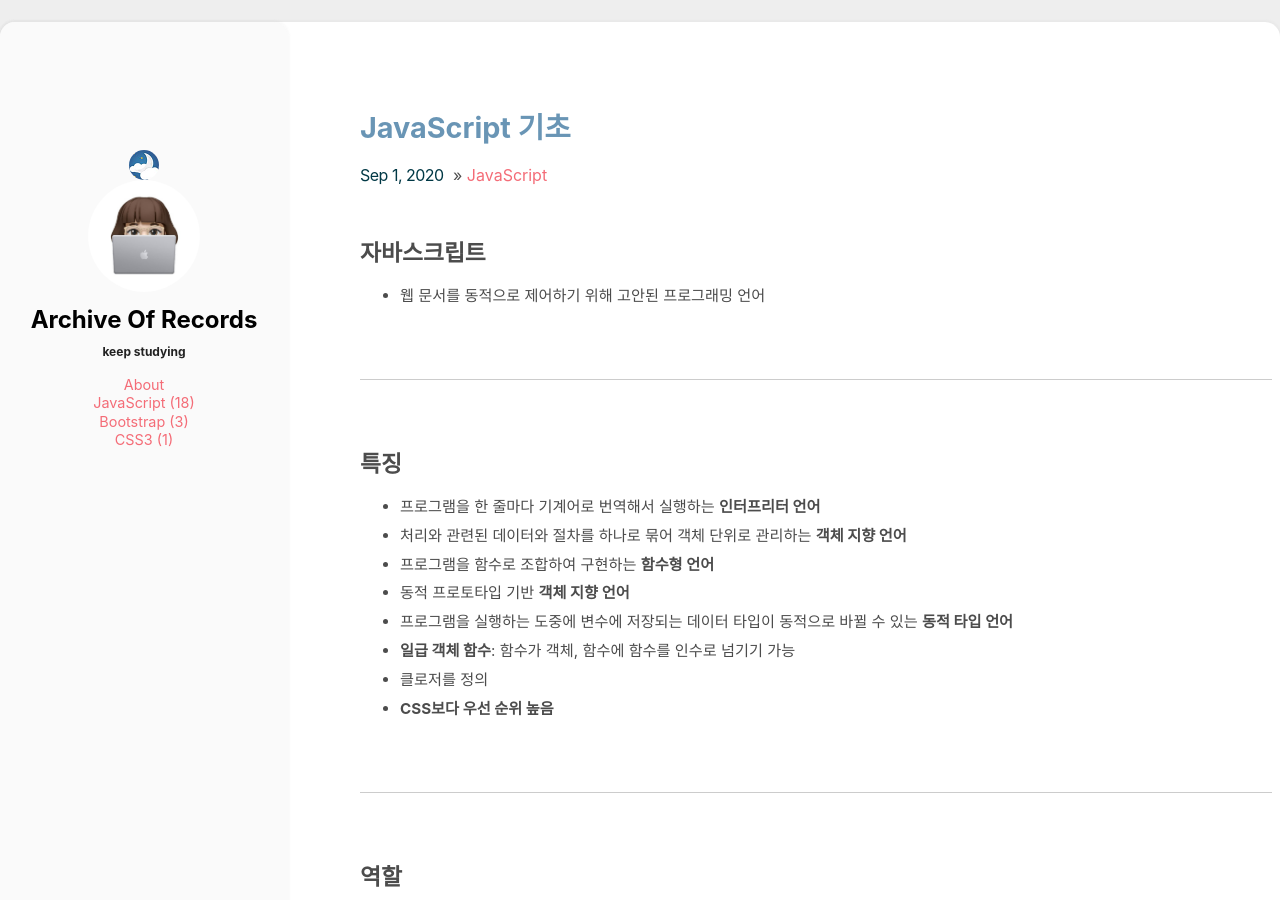
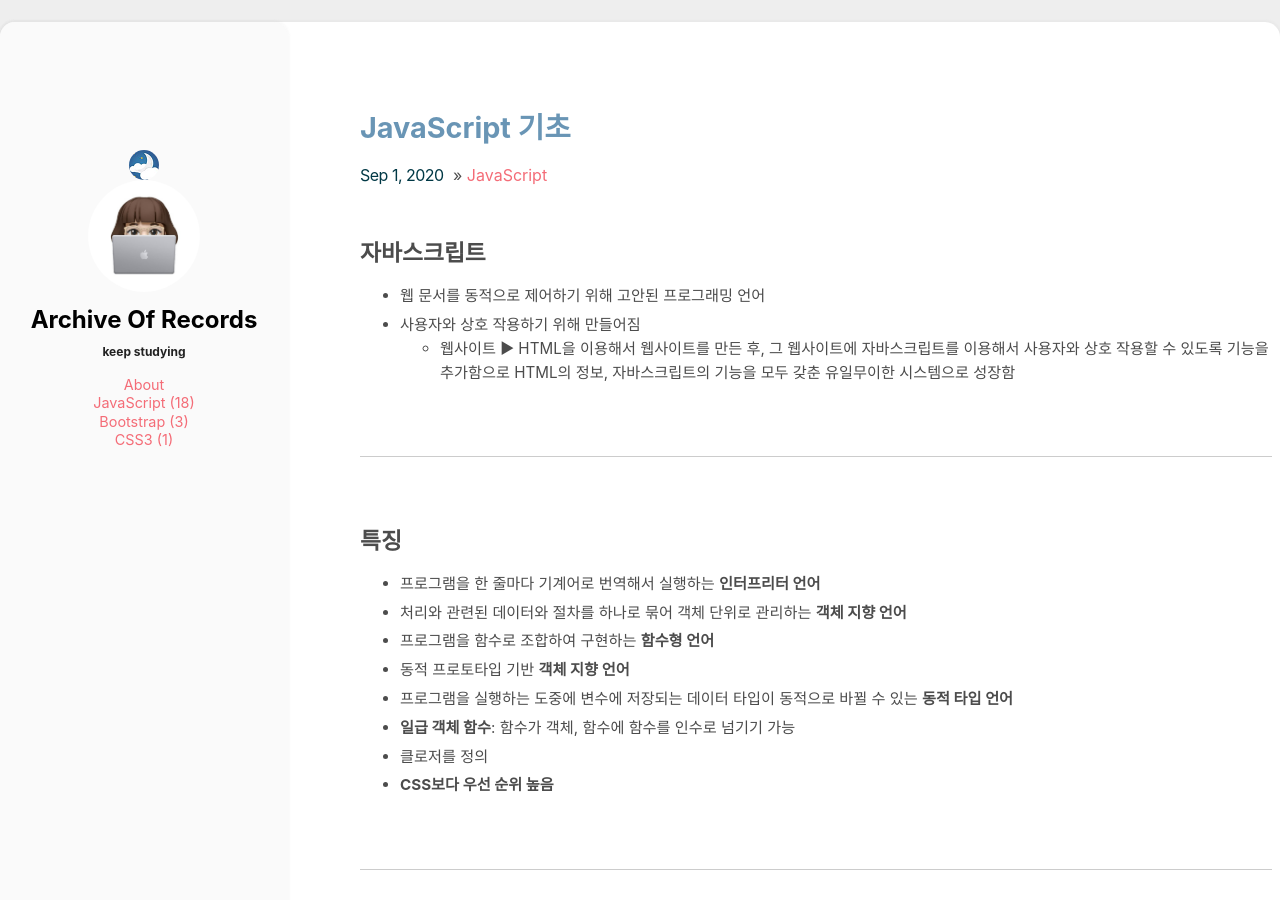
Before and after one commit to absolutelyfullycapable/absolutelyfullycapable.github.io, a Jekyll site: the page built from _posts/2020-09-01-javascript-기초.md, in a window 1280 px wide and 900 px high. Built offline with Jekyll 4.4.1, drawn with Linux system fonts in a browser that asks for light colours.

Commit message:
modify 20-09-01 post - add contents

```diff
--- a/_posts/2020-09-01-javascript-기초.md
+++ b/_posts/2020-09-01-javascript-기초.md
@@ -8,6 +8,8 @@ comments: true
 ## **자바스크립트**
 
 - 웹 문서를 동적으로 제어하기 위해 고안된 프로그래밍 언어
+- 사용자와 상호 작용하기 위해 만들어짐
+    - 웹사이트 ▶ HTML을 이용해서 웹사이트를 만든 후, 그 웹사이트에 자바스크립트를 이용해서 사용자와 상호 작용할 수 있도록 기능을 추가함으로 HTML의 정보, 자바스크립트의 기능을 모두 갖춘 유일무이한 시스템으로 성장함
 
 
 <br>
```
